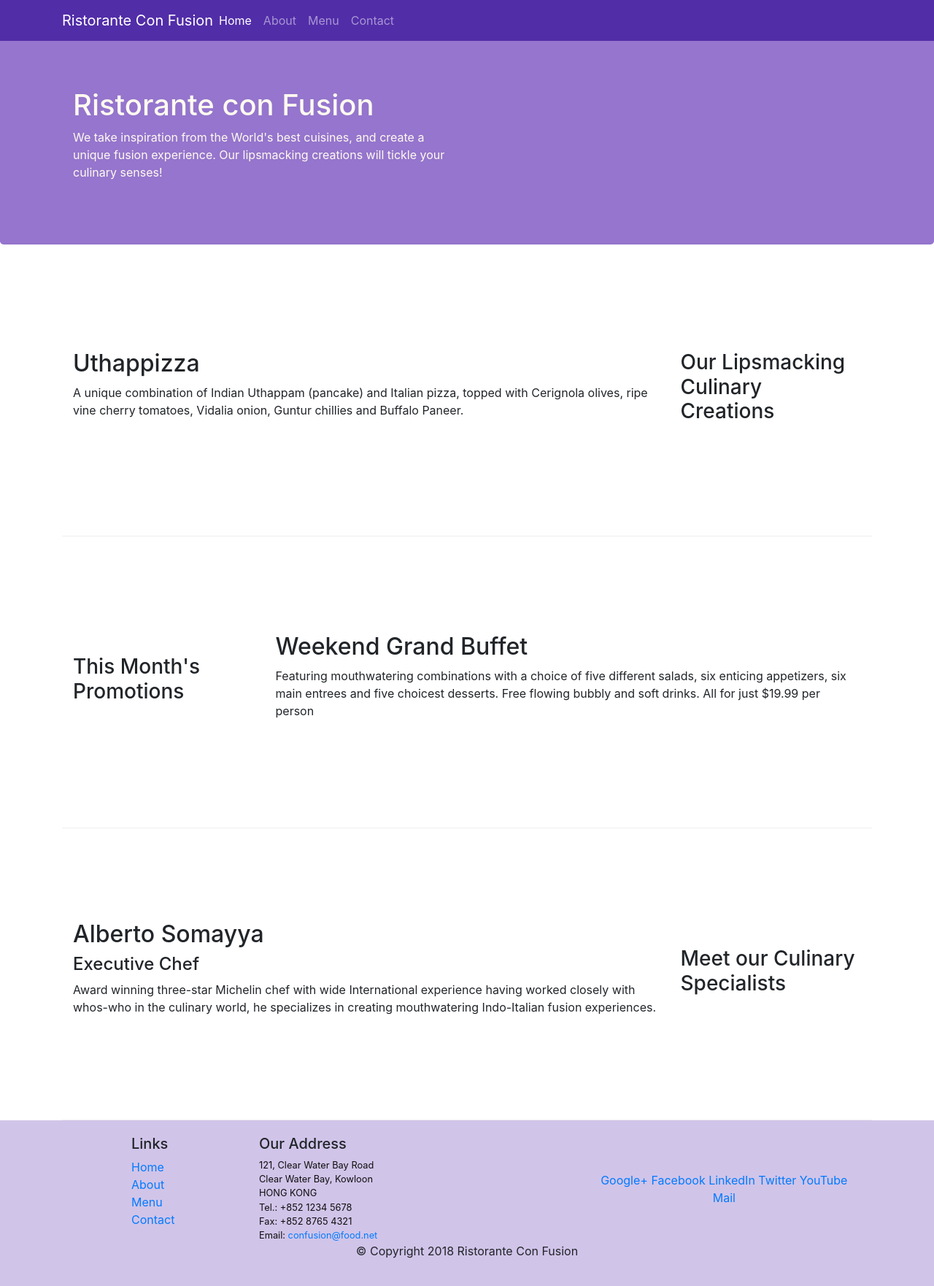
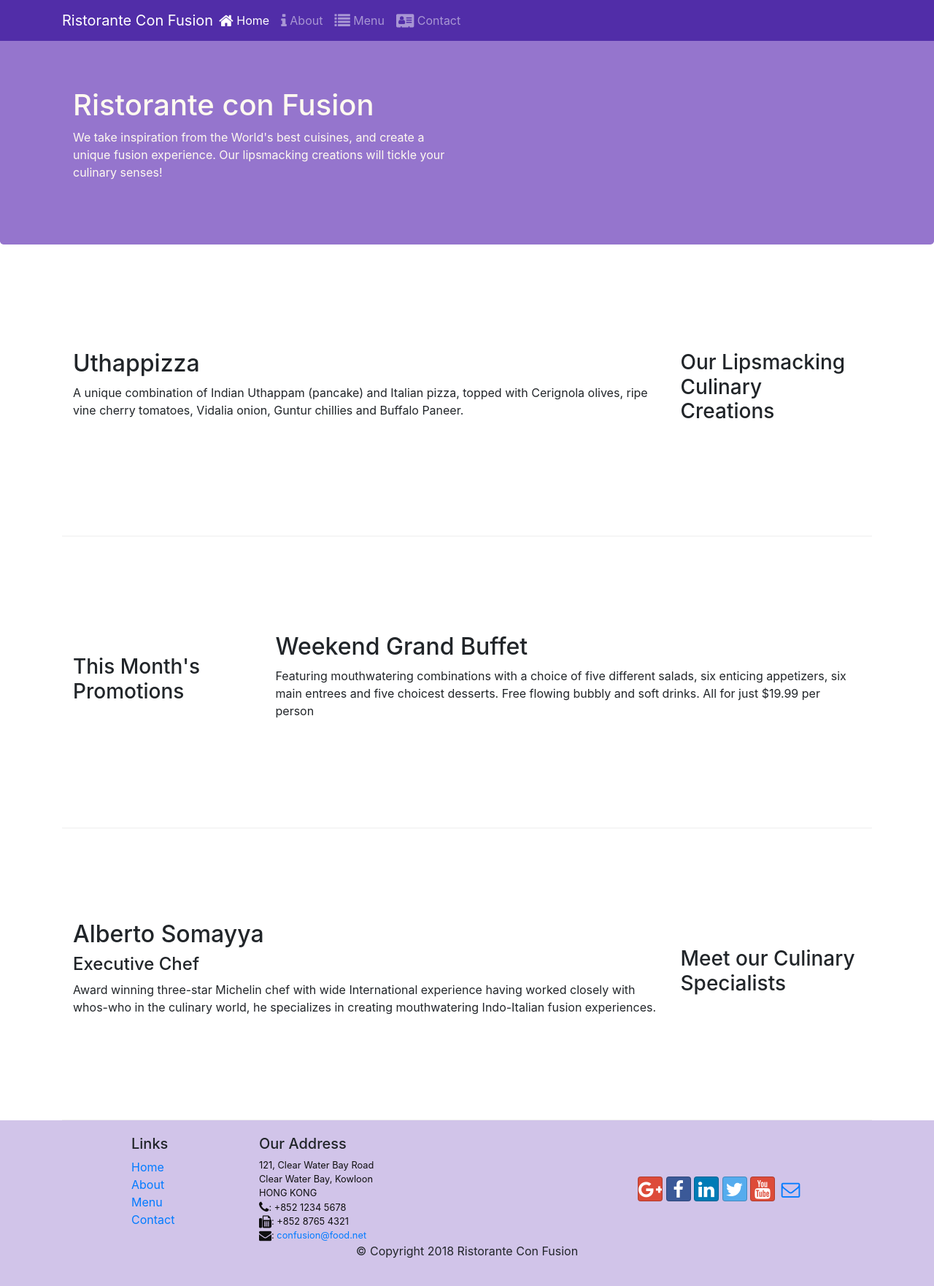
Before and after one commit to OscarGichana/bootstrap, a website: page index.html in a window 1280 px wide. Shown: the whole page at 73% size. Drawn offline with nearby package versions, Linux system fonts and the light colour scheme.

Commit message:
icon fonts.

```diff
--- a/index.html
+++ b/index.html
@@ -9,6 +9,8 @@
 
     <!-- Bootstrap CSS -->
     <link rel="stylesheet" href="node_modules/bootstrap/dist/css/bootstrap.min.css">
+    <link rel="stylesheet" href="node_modules/font-awesome/css/font-awesome.min.css">
+    <link rel="stylesheet" href="node_modules/bootstrap-social/bootstrap-social.css">
     <link href="css/styles.css" rel="stylesheet">
 
 
@@ -26,11 +28,10 @@
             <a class="navbar-brand mr-auto" href="#">Ristorante Con Fusion</a>
                 <div class="collapse navbar-collapse" id="Navbar">
                     <ul class="navbar-nav mr-auto">
-                        <li class="nav-item active"><a class="nav-link" href="#">Home</a></li>
-                        <li class="nav-item"><a class="nav-link" href="./aboutus.html">About</a></li>
-                        <li class="nav-item"><a class="nav-link" href="#">Menu</a></li>
-                        <li class="nav-item"><a class="nav-link" href="#">Contact</a></li>
-                    </ul>
+                        <li class="nav-item active"><a class="nav-link" href="./index.html"><span class="fa fa-home fa-lg"></span> Home</a></li>
+                        <li class="nav-item"><a class="nav-link" href="aboutus.html"><span class="fa fa-info fa-lg"></span> About</a></li>
+                        <li class="nav-item"><a class="nav-link" href="#"><span class="fa fa-list fa-lg"></span> Menu</a></li>
+                        <li class="nav-item"><a class="nav-link" href="#"><span class="fa fa-address-card fa-lg"></span> Contact</a></li>                    </ul>
                 </div>
         </div>
     </nav>
@@ -102,20 +103,21 @@
 		              121, Clear Water Bay Road<br>
 		              Clear Water Bay, Kowloon<br>
 		              HONG KONG<br>
-		              Tel.: +852 1234 5678<br>
-		              Fax: +852 8765 4321<br>
-		              Email: <a href="mailto:confusion@food.net">confusion@food.net</a>
+                      <i class="fa fa-phone fa-lg"></i>: +852 1234 5678<br>
+                      <i class="fa fa-fax fa-lg"></i>: +852 8765 4321<br>
+                      <i class="fa fa-envelope fa-lg"></i>:
+                      <a href="mailto:confusion@food.net">confusion@food.net</a>
 		           </address>
                 </div>
                     <div class="col-12 col-sm-4 align-self-center offset-sm-3">
                         <div class="text-center">
-                        <a href="http://google.com/+">Google+</a>
-                        <a href="http://www.facebook.com/profile.php?id=">Facebook</a>
-                        <a href="http://www.linkedin.com/in/">LinkedIn</a>
-                        <a href="http://twitter.com/">Twitter</a>
-                        <a href="http://youtube.com/">YouTube</a>
-                        <a href="mailto:">Mail</a>
-                      </div>
+                            <a class="btn btn-social-icon btn-google" href="http://google.com/+"><i class="fa fa-google-plus"></i></a>
+                            <a class="btn btn-social-icon btn-facebook" href="http://www.facebook.com/profile.php?id="><i class="fa fa-facebook"></i></a>
+                            <a class="btn btn-social-icon btn-linkedin" href="http://www.linkedin.com/in/"><i class="fa fa-linkedin"></i></a>
+                            <a class="btn btn-social-icon btn-twitter" href="http://twitter.com/"><i class="fa fa-twitter"></i></a>
+                            <a class="btn btn-social-icon btn-google" href="http://youtube.com/"><i class="fa fa-youtube"></i></a>
+                            <a class="btn btn-social-icon" href="mailto:"><i class="fa fa-envelope-o"></i></a>
+                          </div>
                 </div>
            </div>
                 <div class="row justify-content-center">
--- a/package.json
+++ b/package.json
@@ -15,6 +15,8 @@
   },
   "dependencies": {
     "bootstrap": "^4.0.0",
+    "bootstrap-social": "^5.1.1",
+    "font-awesome": "^4.7.0",
     "jquery": "^3.3.1",
     "popper.js": "^1.12.9"
   }
```
Also changed, not shown: aboutus.html (+17 -14 lines), 1 other file.
